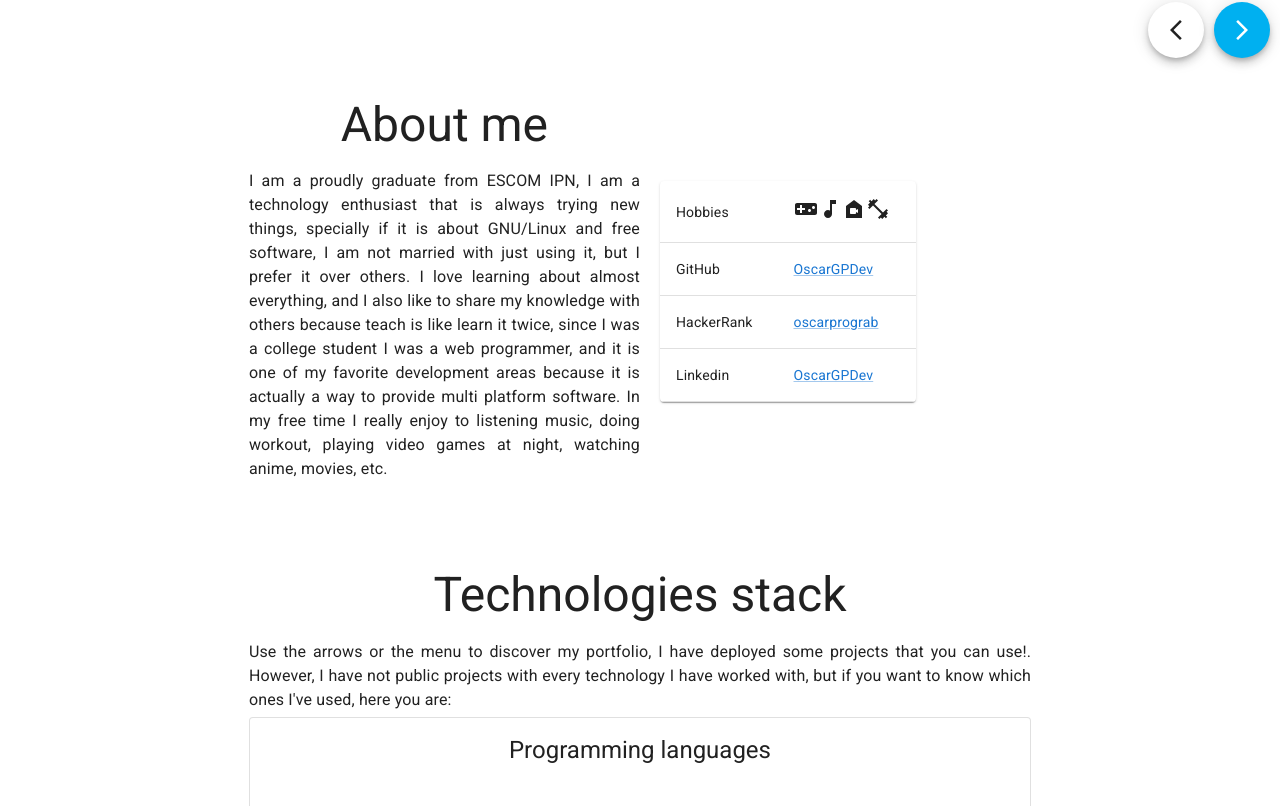
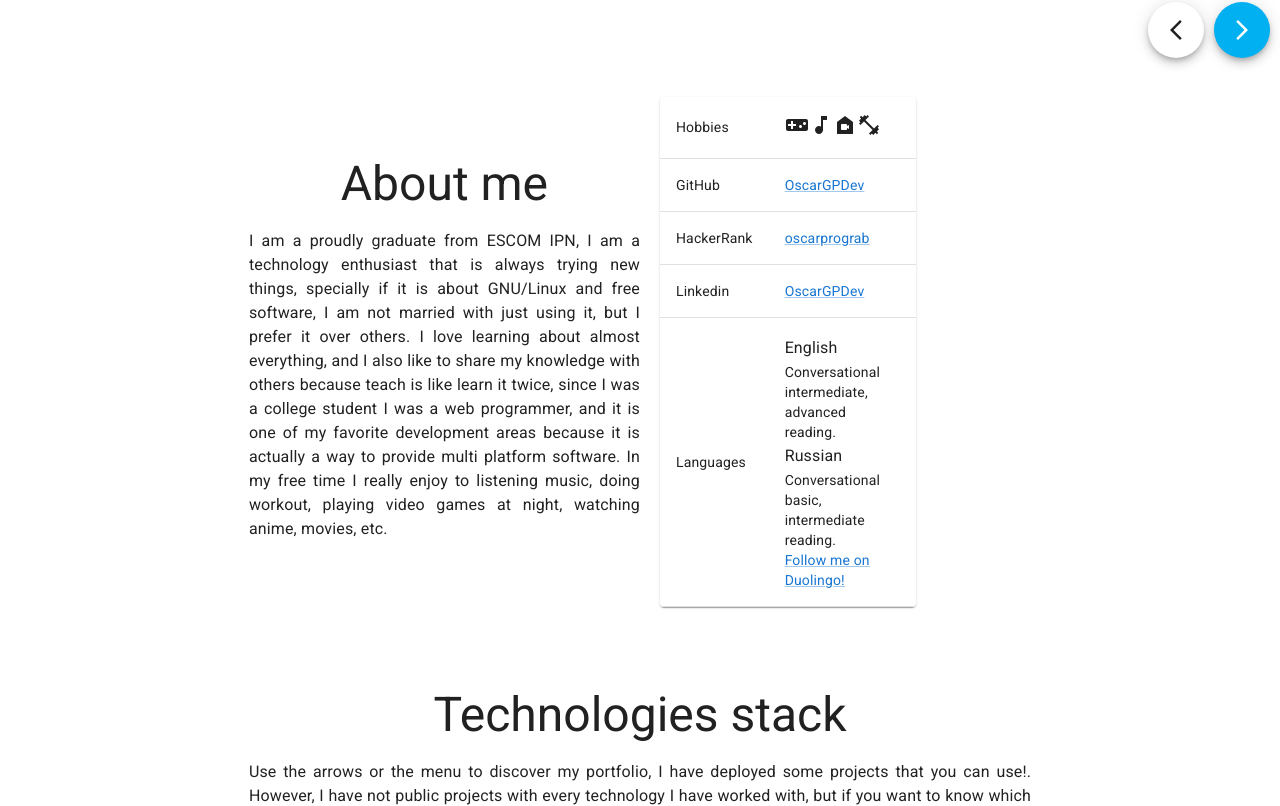
Before and after one commit to OscarGPDev/OscarGPDev, a React (Create React App) app: page / in a window 1280 px wide. Shown: the part 732-1538 px from the top of the page. Built offline with nearby package versions, Linux system fonts and the light colour scheme; a web font is replaced by a local one.

Commit message:
Adición de mis idiomas en "about me"

```diff
--- a/src/components/internationalize/locales/en/translation.json
+++ b/src/components/internationalize/locales/en/translation.json
@@ -15,6 +15,12 @@
   "aboutMe_table_hackerrank": "HackerRank",
   "aboutMe_table_github": "GitHub",
   "aboutMe_table_linkedin": "Linkedin",
+  "aboutMe_table_languages": "Languages",
+  "aboutMe_table_languages_english": "English",
+  "aboutMe_table_languages_english_description": "Conversational intermediate, advanced reading.",
+  "aboutMe_table_languages_russian": "Russian",
+  "aboutMe_table_languages_russian_description": "Conversational basic, intermediate reading.",
+  "aboutMe_table_languages_duolingo": "Follow me on Duolingo!",
   "portfolio_title": "Portfolio",
   "portfolio_body": "This is my actual portfolio, click the headers in the table if you want to sort the table, and use the links if you want to visit one of the following projects.",
   "portfolio_table_project_name": "Project",
--- a/src/components/internationalize/locales/es/translation.json
+++ b/src/components/internationalize/locales/es/translation.json
@@ -15,6 +15,12 @@
   "aboutMe_table_hackerrank": "HackerRank",
   "aboutMe_table_github": "GitHub",
   "aboutMe_table_linkedin": "LinkedIn",
+  "aboutMe_table_languages": "Idiomas",
+  "aboutMe_table_languages_english": "Inglés",
+  "aboutMe_table_languages_english_description": "Conversacional intermedio, lectura avanzada.",
+  "aboutMe_table_languages_russian": "Ruso",
+  "aboutMe_table_languages_russian_description": "Conversacional básico, lectura intermedia.",
+  "aboutMe_table_languages_duolingo": "¡Sígueme en Duolingo!",
   "aboutMe_table_programing_languages": "Lenguajes de programación",
   "aboutMe_table_frontend_technologies": "Tecnologías de frontend",
   "aboutMe_table_backend_technologies": "Tecnologías de backend",
--- a/src/pages/AboutMe.js
+++ b/src/pages/AboutMe.js
@@ -96,6 +96,34 @@ const AboutMe = () => {
                                         <TableCell>{translation("aboutMe_table_linkedin")}</TableCell>
                                         <TableCell><Link href="https://www.linkedin.com/in/oscargpdev"
                                                          target="_blank">OscarGPDev</Link></TableCell>
+                                    </TableRow>
+                                    <TableRow>
+                                        <TableCell>{translation("aboutMe_table_languages")}</TableCell>
+                                        <TableCell>
+                                            <Grid container>
+                                                <Grid item>
+                                                    <Typography variant="subtitle1" component="div">
+                                                        {translation("aboutMe_table_languages_english")}
+                                                    </Typography>
+                                                    <Typography variant="body" component="div">
+                                                        {translation("aboutMe_table_languages_english_description")}
+                                                    </Typography>
+                                                </Grid>
+                                                <Grid item>
+                                                    <Typography variant="subtitle1" component="div">
+                                                        {translation("aboutMe_table_languages_russian")}
+                                                    </Typography>
+                                                    <Typography variant="body" component="div">
+                                                        {translation("aboutMe_table_languages_russian_description")}
+                                                    </Typography>
+                                                </Grid>
+                                                <Grid item>
+                                                    <Link
+                                                        href="https://www.duolingo.com/profile/OscarWolfm?via=share_profile"
+                                                        target="_blank">{translation("aboutMe_table_languages_duolingo")}</Link>
+                                                </Grid>
+                                            </Grid>
+                                        </TableCell>
                                     </TableRow>
                                 </TableBody>
                             </Table>
```
